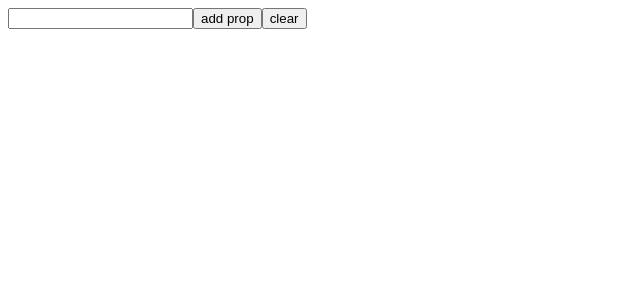
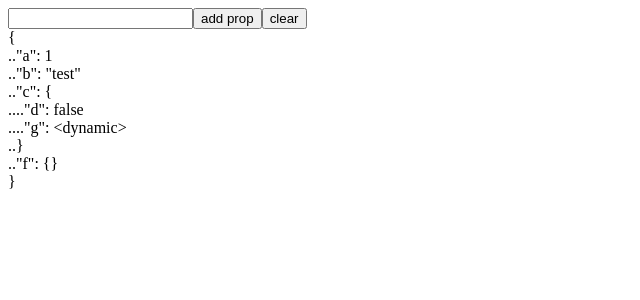
Before and after one commit to Repugraf/docgen, a Vue app in the folder frontend/: page / in a window 1280 px wide. Shown: the top 300 px of the page, without its empty margins (0-640 px from the left). Built offline with nearby package versions, Linux system fonts and the light colour scheme.

Commit message:
displaing object is ready

```diff
--- a/frontend/src/components/DisplayObject.vue
+++ b/frontend/src/components/DisplayObject.vue
@@ -1,12 +1,14 @@
 <template>
   <div>
     <div v-if="currentObj">
+      {
       <DisplayProp
         v-for="i of Object.entries(currentObj)"
         :key="i[0]"
         :objKey="i[0]"
         :value="i[1]"
-      />
+        :pathToRoot="i[0]"
+      />}
     </div>
   </div>
 </template>
@@ -19,11 +21,7 @@ export default {
   },
   computed: {
     currentObj() {
-      return this.$store.state.currentObject;
-    },
-    objString() {
-      if (!this.currentObj) return this.currentObj;
-      return JSON.stringify(this.currentObj, null, 2);
+      return this.$store.state.currentObject.value;
     }
   }
 };
--- a/frontend/src/components/DisplayProp.vue
+++ b/frontend/src/components/DisplayProp.vue
@@ -1,22 +1,32 @@
 <template>
   <div>
-    {{`"${objKey}": `}}
-    <DisplayValue :value="val" />
+    <span>{{`${spaces}"${objKey}": `}}</span>
+    <span v-if="isNotEmptyObject">{</span>
+    <span v-if="val==='<dynamic>'">{{val}}</span>
+    <DisplayValue v-else :value="val" :objKey="objKey" :type="value.type" :pathToRoot="pathToRoot"/>
   </div>
 </template>
 
 <script>
 export default {
-  props: ["objKey", "value"],
+  props: ["objKey", "value", "pathToRoot"],
   computed: {
     val() {
-      if (!this.value) return "";
-      if (typeof this.value === "object") {
-        if (Object.keys(this.value).length === 0)
-          return JSON.stringify(this.value);
-        else return this.value;
+      if (this.value.value === undefined) return "";
+      if (this.value.type === "dynamic") return "<dynamic>"
+      if (this.value.type === "object") {
+        if (Object.keys(this.value.value).length === 0)
+          /* return JSON.stringify( */this.value.value/* ) */;
+        else return this.value.value;
       }
-      return this.value;
+      return this.value.value;
+    },
+    spaces() {
+      const amout = (this.pathToRoot.split('.').length)*2;
+      return ".".repeat(amout);
+    },
+    isNotEmptyObject() {
+      return (this.value.value && Object.keys(this.value.value).length > 0) && this.value.type === "object";
     }
   }
 };
--- a/frontend/src/components/DisplayValue.vue
+++ b/frontend/src/components/DisplayValue.vue
@@ -1,17 +1,45 @@
 <template>
-  <span v-if="!isObject">{{value}}</span>
+  <span v-if="!isObject">{{wrappedValue}}</span>
+  <span v-else-if="isEmptyObject">{}</span>
   <div v-else>
-    {
-    <DisplayProp v-for="i of Object.entries(value)" :key="i[0]" :objKey="i[0]" :value="i[1]" />}
+    <!-- <span>{{ `${spaces}{` }}</span> -->
+    <DisplayProp
+      v-for="i of Object.entries(value)"
+      :key="i[0]"
+      :objKey="i[0]"
+      :pathToRoot="`${pathToRoot}.${i[0]}`"
+      :value="i[1]"
+    />
+    <span>{{ spaces+'}' }}</span>
   </div>
 </template>
 
 <script>
 export default {
-  props: ["value"],
+  props: ["value", "objKey", "pathToRoot", "type"],
   computed: {
     isObject() {
-      return typeof this.value === "object";
+      return typeof this.value === "object" && this.value !== null;
+    },
+    isEmptyObject() {
+      if (this.isObject) return Object.keys(this.value).length === 0;
+      return false;
+    },
+    wrappedValue() {
+      if (!this.isObject) {
+        if (this.value === null) return "null";
+        switch (typeof this.value) {
+          case "string":
+            return `"${this.value}"`;
+          default:
+            return this.value;
+        }
+      }
+      return "null";
+    },
+    spaces() {
+      const amout = this.pathToRoot.split(".").length * 2;
+      return ".".repeat(amout);
     }
   }
 };
--- a/frontend/src/store/index.js
+++ b/frontend/src/store/index.js
@@ -5,7 +5,36 @@ Vue.use(Vuex)
 
 export default new Vuex.Store({
   state: {
-    currentObject: null
+    currentObject: {
+      type: "object",
+      value: {
+        a: {
+          type: "number",
+          value: 1
+        },
+        b: {
+          type: "string",
+          value: "test"
+        },
+        c: {
+          type: "object",
+          value: {
+            d: {
+              type: "boolean",
+              value: false
+            },
+            g: {
+              type: "dynamic",
+              value: null
+            }
+          }
+        },
+        f: {
+          type: "object",
+          value: {}
+        }
+      }
+    }
   },
   mutations: {
   },
--- /dev/null
+++ b/frontend/src/util/helpers.js
@@ -0,0 +1,3 @@
+export const looseJsonParse = (obj) => Function('"use strict";return (' + obj + ')')();
+
+export const vueInstance = "document.querySelector('div').__vue__";
--- a/package.json
+++ b/package.json
@@ -6,7 +6,7 @@
   "scripts": {
     "start": "nodemon .",
     "install-all": "npm i && cd frontend && npm i",
-    "dev:front": "cd frontend && npm run serve",
+    "dev": "cd frontend && npm run serve",
     "build": "cd frontend && npm run build"
   },
   "keywords": [],
```
